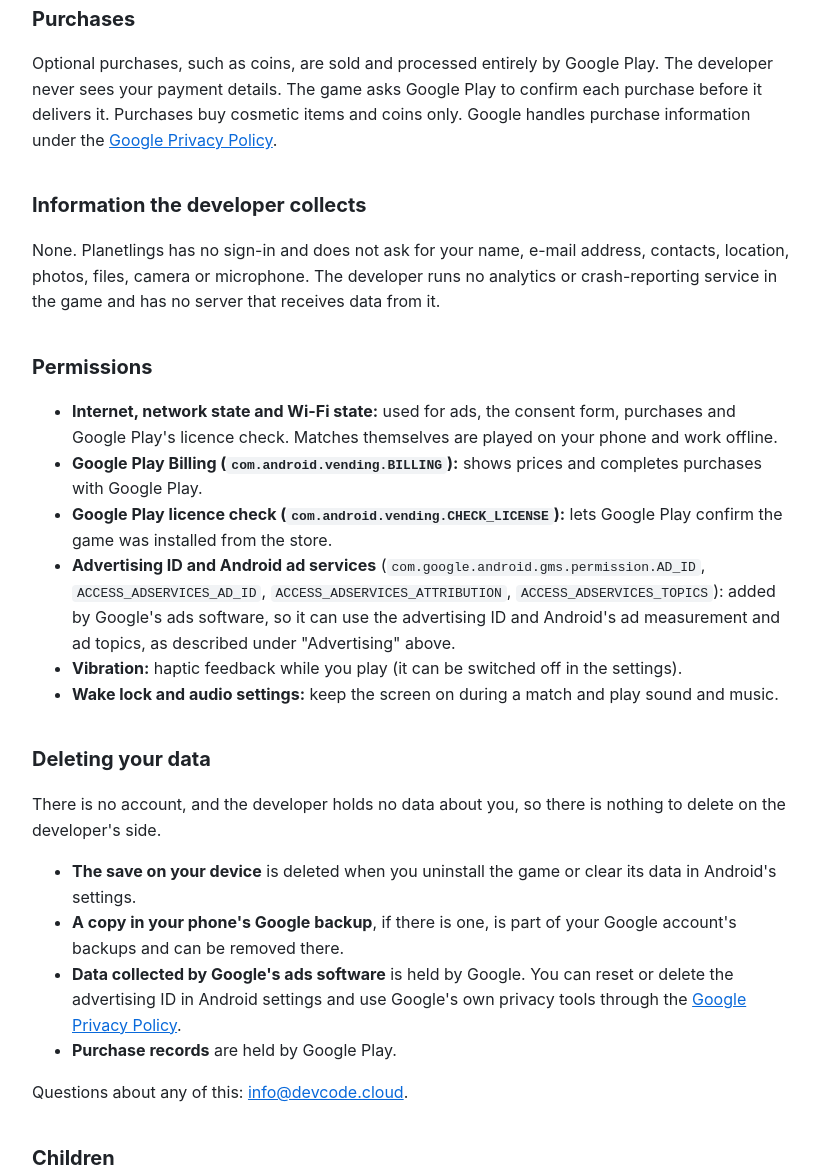
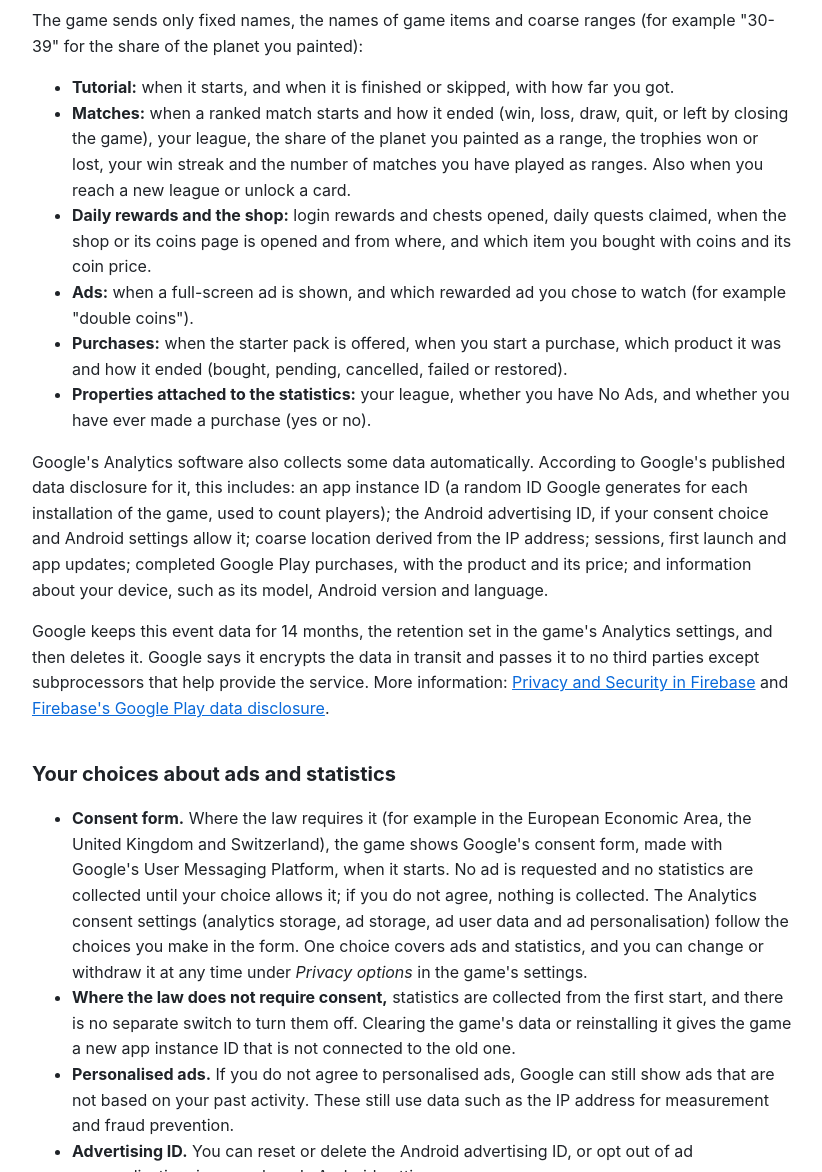
Before and after one commit to null-byt3s/null-byt3s.github.io, a plain HTML site: page planetlings-privacy-policy/index.html in a window 1280 px wide. Shown: the part 1628-2800 px from the top of the page, without its empty margins (228-1050 px from the left). Drawn offline with Linux system fonts and the light colour scheme.

Commit message:
Planetlings privacy policy: gameplay statistics (Google Analytics for Firebase)
New section on what the game sends to Google Analytics for Firebase, what Google collects on its own, the consent rules (one choice for ads and statistics, Privacy options in Settings), 14-month retention and deletion. Effective date November 23, 2026.

Co-Authored-By: Claude Opus 5.5 <noreply@anthropic.com>

```diff
--- a/planetlings-privacy-policy/index.html
+++ b/planetlings-privacy-policy/index.html
@@ -21,7 +21,7 @@
 <body>
 <h1>Privacy Policy — Planetlings</h1>
 <p class="meta">
-  <strong>Effective date:</strong> November 21, 2026<br>
+  <strong>Effective date:</strong> November 23, 2026<br>
   <strong>App:</strong> Planetlings: Paint the Planet (<code>com.devcodeapps.planetlings</code>)<br>
   <strong>Developer:</strong> DevCodeApps<br>
   <strong>Contact:</strong> <a href="mailto:info@devcode.cloud">info@devcode.cloud</a>
@@ -29,10 +29,13 @@
 
 <h2>Summary</h2>
 <p>Planetlings is a single-player game: you paint a small planet in matches against a computer-controlled opponent.
-There is no account, no chat and no online multiplayer. The game is free. It shows ads from Google AdMob, and you can
-make optional purchases through Google Play. The developer runs no servers for Planetlings and does not receive, store
-or share any personal information about you. The only data that leaves your phone through the game goes to Google, for
-ads, the consent choice that goes with them and purchases, as described below.</p>
+There is no account, no chat and no online multiplayer. The game is free. It shows ads from Google AdMob, you can make
+optional purchases through Google Play, and it sends gameplay statistics to Google Analytics for Firebase, so the
+developer can see how the game is played and improve it. The developer runs no servers for Planetlings and never
+receives your name, e-mail address or anything else that identifies you. The only data that leaves your phone through
+the game goes to Google, for ads, the consent choice that goes with them, purchases and gameplay statistics, as described
+below. Where the law requires your consent (for example in the European Economic Area and the United Kingdom), no ads are
+requested and no statistics are collected until you agree.</p>
 
 <h2>What the game stores on your device</h2>
 <p>Your progress is saved on your device, in the game's own storage folder: trophies and league, coins, unlocked cards,
@@ -63,12 +66,50 @@ transit. Google handles it under the <a href="https://policies.google.com/privac
 its services</a>. The game never sends your name, e-mail address or anything else about you to the ads software, because
 it does not have any of it.</p>
 
-<h2>Your choices about ads</h2>
+<h2>Gameplay statistics: Google Analytics for Firebase</h2>
+<p>The game uses Google Analytics for Firebase, a service from Google, to count how the game is played: for example how
+many players finish the tutorial, how matches end, which items are bought with coins and where purchases stop. The
+developer uses these counts to balance and improve the game, and sees them only as reports in Google's Firebase and
+Analytics consoles. They are not used to show you ads. The developer runs no server of its own to receive this data;
+Google processes it for the developer.</p>
+<p>The game sends only fixed names, the names of game items and coarse ranges (for example "30-39" for the share of the
+planet you painted):</p>
+<ul>
+  <li><strong>Tutorial:</strong> when it starts, and when it is finished or skipped, with how far you got.</li>
+  <li><strong>Matches:</strong> when a ranked match starts and how it ended (win, loss, draw, quit, or left by closing
+      the game), your league, the share of the planet you painted as a range, the trophies won or lost, your win streak
+      and the number of matches you have played as ranges. Also when you reach a new league or unlock a card.</li>
+  <li><strong>Daily rewards and the shop:</strong> login rewards and chests opened, daily quests claimed, when the shop
+      or its coins page is opened and from where, and which item you bought with coins and its coin price.</li>
+  <li><strong>Ads:</strong> when a full-screen ad is shown, and which rewarded ad you chose to watch (for example
+      "double coins").</li>
+  <li><strong>Purchases:</strong> when the starter pack is offered, when you start a purchase, which product it was and
+      how it ended (bought, pending, cancelled, failed or restored).</li>
+  <li><strong>Properties attached to the statistics:</strong> your league, whether you have No Ads, and whether you have
+      ever made a purchase (yes or no).</li>
+</ul>
+<p>Google's Analytics software also collects some data automatically. According to Google's published data disclosure
+for it, this includes: an app instance ID (a random ID Google generates for each installation of the game, used to count
+players); the Android advertising ID, if your consent choice and Android settings allow it; coarse location derived from
+the IP address; sessions, first launch and app updates; completed Google Play purchases, with the product and its price;
+and information about your device, such as its model, Android version and language.</p>
+<p>Google keeps this event data for 14 months, the retention set in the game's Analytics settings, and then deletes it.
+Google says it encrypts the data in transit and passes it to no third parties except subprocessors that help provide the
+service. More information: <a href="https://firebase.google.com/support/privacy">Privacy and Security in Firebase</a>
+and <a href="https://firebase.google.com/docs/android/play-data-disclosure">Firebase's Google Play data
+disclosure</a>.</p>
+
+<h2>Your choices about ads and statistics</h2>
 <ul>
   <li><strong>Consent form.</strong> Where the law requires it (for example in the European Economic Area, the United
-      Kingdom and Switzerland), the game shows Google's consent form, made with Google's User Messaging Platform, and no
-      ad is requested until your choice allows it. You can change or withdraw your choice at any time under
-      <em>Privacy options</em> in the game's settings.</li>
+      Kingdom and Switzerland), the game shows Google's consent form, made with Google's User Messaging Platform, when it
+      starts. No ad is requested and no statistics are collected until your choice allows it; if you do not agree,
+      nothing is collected. The Analytics consent settings (analytics storage, ad storage, ad user data and ad
+      personalisation) follow the choices you make in the form. One choice covers ads and statistics, and you can
+      change or withdraw it at any time under <em>Privacy options</em> in the game's settings.</li>
+  <li><strong>Where the law does not require consent,</strong> statistics are collected from the first start, and there
+      is no separate switch to turn them off. Clearing the game's data or reinstalling it gives the game a new app
+      instance ID that is not connected to the old one.</li>
   <li><strong>Personalised ads.</strong> If you do not agree to personalised ads, Google can still show ads that are not
       based on your past activity. These still use data such as the IP address for measurement and fraud
       prevention.</li>
@@ -83,29 +124,30 @@ and coins only. Google handles purchase information under the
 <a href="https://policies.google.com/privacy">Google Privacy Policy</a>.</p>
 
 <h2>Information the developer collects</h2>
-<p>None. Planetlings has no sign-in and does not ask for your name, e-mail address, contacts, location, photos, files,
-camera or microphone. The developer runs no analytics or crash-reporting service in the game and has no server that
-receives data from it.</p>
+<p>Nothing that identifies you. Planetlings has no sign-in and does not ask for your name, e-mail address, contacts,
+location, photos, files, camera or microphone. What the developer sees are the gameplay statistics described above, as
+reports in Google Analytics; they are tied only to the random app instance ID, never to your name or e-mail address. The
+game has no crash-reporting service, and the developer has no server that receives data from it.</p>
 
 <h2>Permissions</h2>
 <ul>
-  <li><strong>Internet, network state and Wi-Fi state:</strong> used for ads, the consent form, purchases and Google
-      Play's licence check. Matches themselves are played on your phone and work offline.</li>
+  <li><strong>Internet, network state and Wi-Fi state:</strong> used for ads, the consent form, purchases, gameplay
+      statistics and Google Play's licence check. Matches themselves are played on your phone and work offline.</li>
   <li><strong>Google Play Billing (<code>com.android.vending.BILLING</code>):</strong> shows prices and completes
       purchases with Google Play.</li>
   <li><strong>Google Play licence check (<code>com.android.vending.CHECK_LICENSE</code>):</strong> lets Google Play
       confirm the game was installed from the store.</li>
   <li><strong>Advertising ID and Android ad services</strong> (<code>com.google.android.gms.permission.AD_ID</code>,
       <code>ACCESS_ADSERVICES_AD_ID</code>, <code>ACCESS_ADSERVICES_ATTRIBUTION</code>,
-      <code>ACCESS_ADSERVICES_TOPICS</code>): added by Google's ads software, so it can use the advertising ID and
-      Android's ad measurement and ad topics, as described under "Advertising" above.</li>
+      <code>ACCESS_ADSERVICES_TOPICS</code>): added by Google's ads and Analytics software, so it can use the
+      advertising ID and Android's ad measurement and ad topics, as described under "Advertising" and "Gameplay
+      statistics" above.</li>
   <li><strong>Vibration:</strong> haptic feedback while you play (it can be switched off in the settings).</li>
   <li><strong>Wake lock and audio settings:</strong> keep the screen on during a match and play sound and music.</li>
 </ul>
 
 <h2 id="delete">Deleting your data</h2>
-<p>There is no account, and the developer holds no data about you, so there is nothing to delete on the developer's
-side.</p>
+<p>There is no account, and the developer holds no data that identifies you.</p>
 <ul>
   <li><strong>The save on your device</strong> is deleted when you uninstall the game or clear its data in Android's
       settings.</li>
@@ -114,6 +156,9 @@ side.</p>
   <li><strong>Data collected by Google's ads software</strong> is held by Google. You can reset or delete the advertising
       ID in Android settings and use Google's own privacy tools through the
       <a href="https://policies.google.com/privacy">Google Privacy Policy</a>.</li>
+  <li><strong>Gameplay statistics</strong> are held by Google for the developer's Analytics account and deleted
+      automatically after 14 months. They are tied only to the game's app instance ID; clearing the game's data or
+      reinstalling it starts a new one.</li>
   <li><strong>Purchase records</strong> are held by Google Play.</li>
 </ul>
 <p>Questions about any of this: <a href="mailto:info@devcode.cloud">info@devcode.cloud</a>.</p>
@@ -124,9 +169,9 @@ knowingly collect personal information from anyone. If you believe a child under
 about it, write to <a href="mailto:info@devcode.cloud">info@devcode.cloud</a>.</p>
 
 <h2>Changes</h2>
-<p>If a future version adds analytics, crash reports, sign-in, cloud saves or anything else that changes what is described
-here, or changes how ads work, this policy will be updated before that version is released and the effective date above
-will change.</p>
+<p>If a future version adds crash reports, sign-in, cloud saves or anything else that changes what is described here, or
+changes how ads or statistics work, this policy will be updated before that version is released and the effective date
+above will change. The November 23, 2026 version added the gameplay statistics (Google Analytics for Firebase).</p>
 
 <h2>Contact</h2>
 <p>Questions about this policy: <a href="mailto:info@devcode.cloud">info@devcode.cloud</a></p>
```
